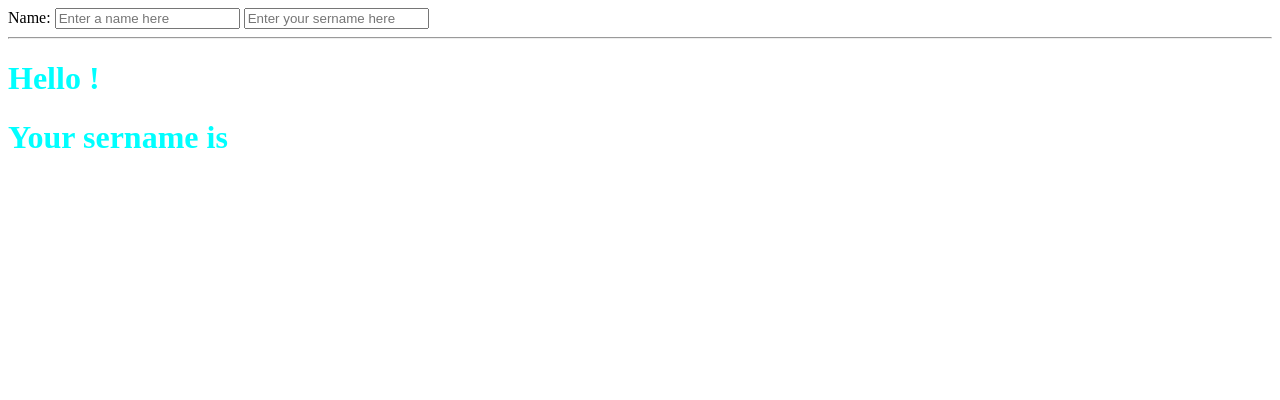
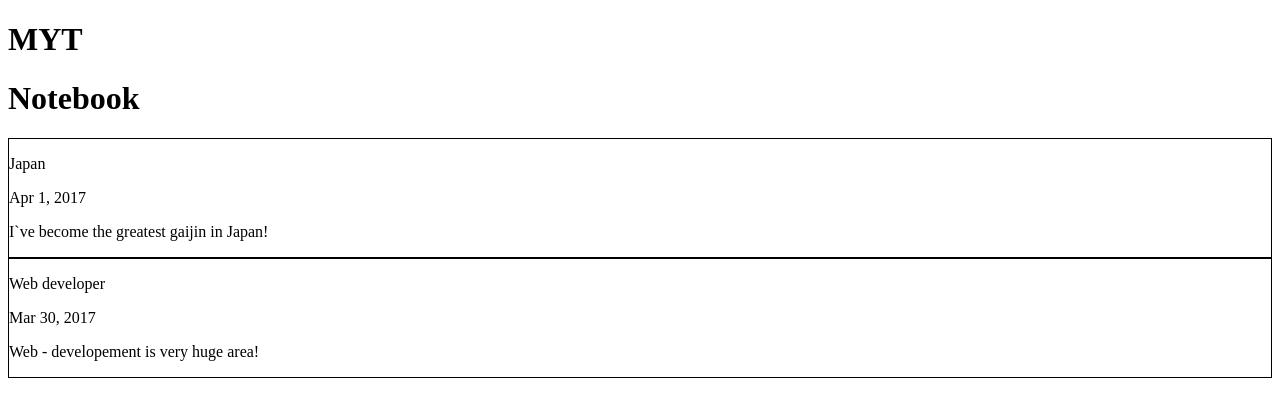
Before and after one commit to IPO-14a/goncharuk_sergey, a plain HTML site: page index.html in a window 1280 px wide. Drawn offline with nearby package versions, Linux system fonts and the light colour scheme.

Commit message:
Наброски подсистемы "Записная книга"
Добавил модуль приложения "MYT", Контроллер с данными (тестовыми),
извлек данные в VIEW.

```diff
--- a/css/style.css
+++ b/css/style.css
@@ -1,3 +1,3 @@
-H1{
-    color: aqua;
+.notes{
+    border: 1px solid black;
 }
--- a/index.html
+++ b/index.html
@@ -1,17 +1,43 @@
 <!doctype html>
-<html ng-app>
+<html>
   <head>
     <script src="https://ajax.googleapis.com/ajax/libs/angularjs/1.6.3/angular.min.js"></script>
     <link rel="stylesheet" href="css/style.css">
   </head>
-  <body>
-    <div>
-      <label>Name:</label>
-      <input type="text" ng-model="Name" placeholder="Enter a name here">
-      <input type="text" ng-model="Sername" placeholder="Enter your sername here">
-      <hr>
-      <h1>Hello {{Name}}!</h1>
-      <h1>Your sername is {{Sername}}</h1>
+  <body ng-app="MYT">
+    <div class="header">
+      <div class="container">
+        <h1>MYT</h1>
+      </div>
     </div>
+
+    <div class="main" ng-controller="MainController">
+      <div class="container">
+
+        <h1>{{ title }}</h1>
+
+        <div ng-repeat="note in notes" class="col-md-6 notes">
+  <div class="thumbnail">
+    <p class="title">{{ note.title }}</p>
+    <p class="price">{{ note.pubdate | date }}</p>
+    <p class="date">{{ note.text }}</p>
+  </div>
+</div>
+
+      </div>
+    </div>
+
+    <div class="footer">
+      <div class="container">
+
+      </div>
+    </div>
+
+
+    <!-- Modules -->
+    <script src="js/app.js"></script>
+
+    <!-- Controllers -->
+    <script src="js/controllers/MainController.js"></script>
   </body>
 </html>
--- /dev/null
+++ b/js/app.js
@@ -0,0 +1 @@
+var app = angular.module("MYT", []);
--- /dev/null
+++ b/js/controllers/MainController.js
@@ -0,0 +1,15 @@
+app.controller('MainController', ['$scope', function($scope){
+  $scope.title = 'Notebook';
+  $scope.notes = [
+  {
+    title: 'Japan',
+    pubdate: new Date('2017', '03', '01'),
+    text: 'I`ve become the greatest gaijin in Japan!'
+  },
+  {
+    title: 'Web developer',
+    pubdate: new Date('2017', '02', '30'),
+    text: 'Web - developement is very huge area!'
+  }
+];
+}]);
```
